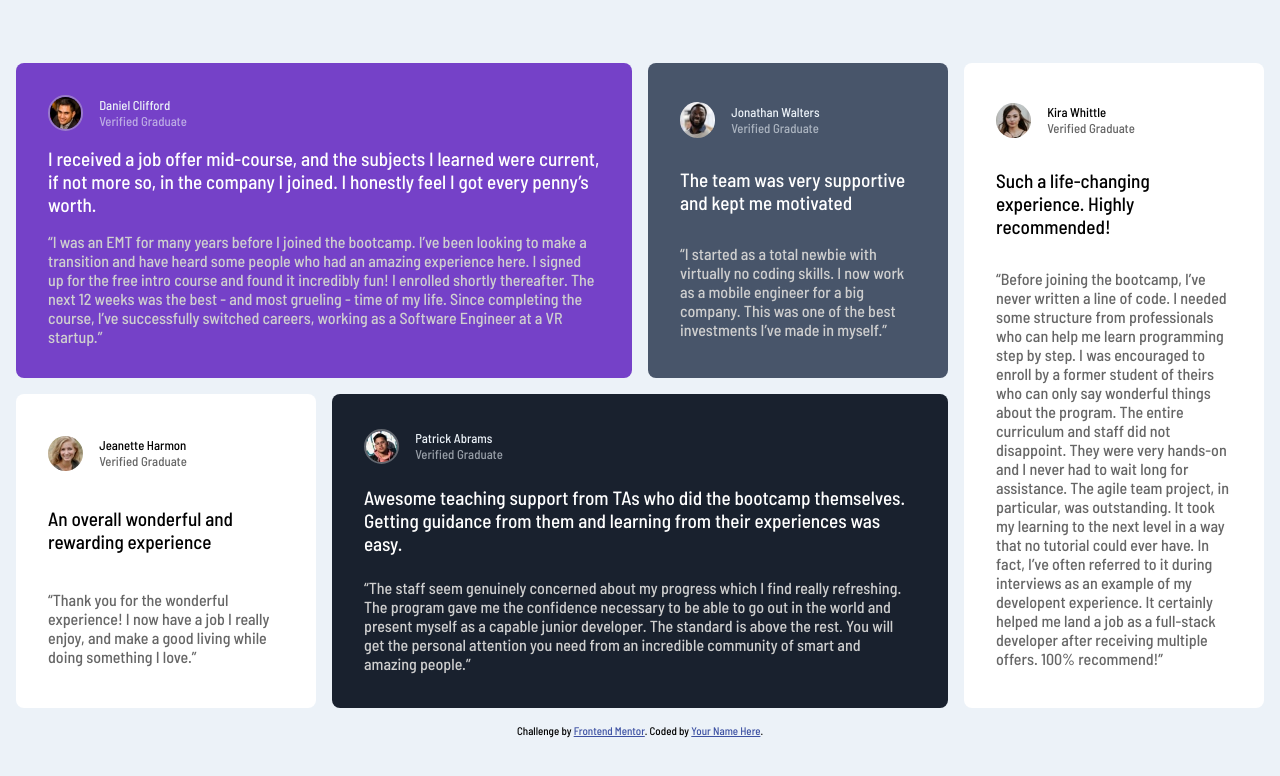
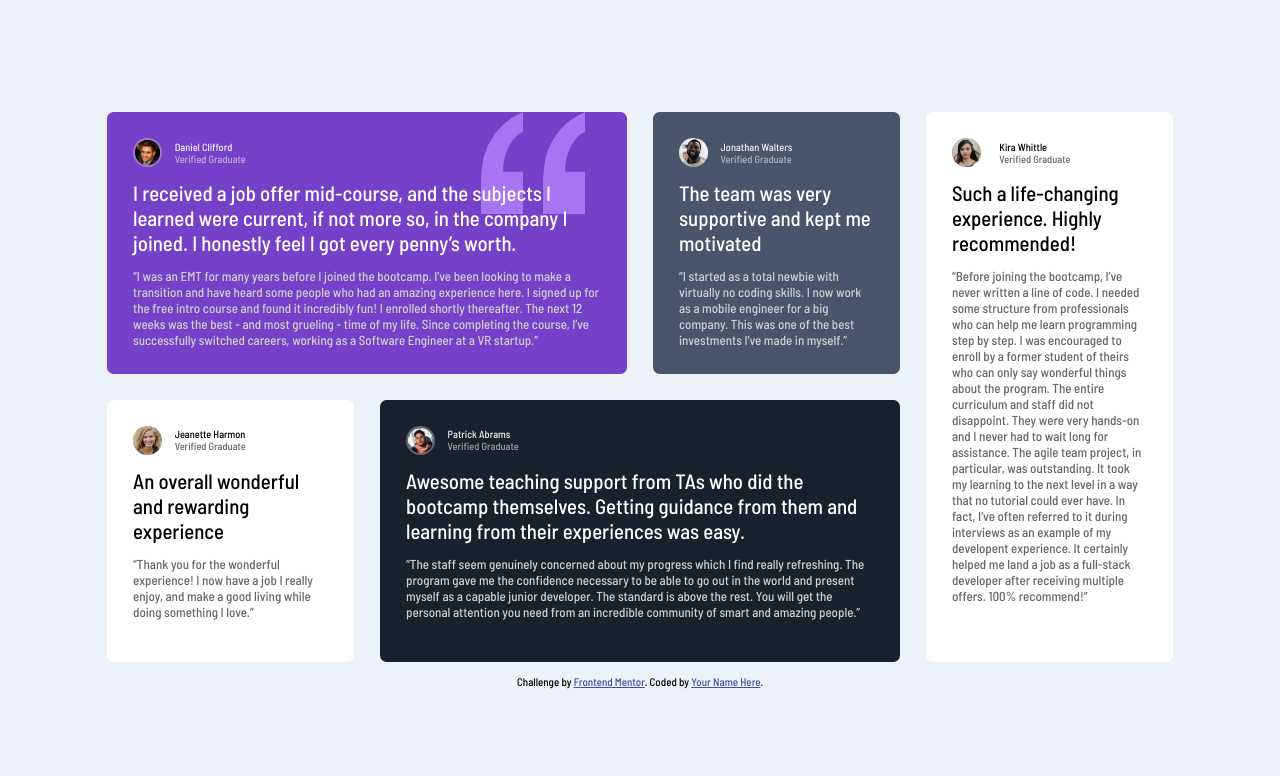
Before and after one commit to tonage72/testimonials-grid-section-main, a plain HTML site: page index.html in a window 1280 px wide. Drawn offline with Linux system fonts and the light colour scheme.

Commit message:
Challenge complete

```diff
--- a/css/styles.css
+++ b/css/styles.css
@@ -9,6 +9,7 @@
 html {
 	font-family: 'Barlow Semi Condensed', sans-serif;
 	font-weight: 500;
+	font-size: 13px;
 }
 
 body {
@@ -23,14 +24,15 @@ body {
 
 .main-grid {
 	display: grid;
-	gap: 1rem;
+	max-width: 95%;
+	gap: 2rem;
 	grid-template-columns: 100%;
 }
 
 [class*="card"] {
 	display: grid;
 	grid-template-columns: min-content auto;
-	grid-template-rows: auto auto auto;
+	grid-template-rows: min-content min-content min-content;
 	grid-template-areas:
 	"pic info"
 	"par par"
@@ -54,7 +56,7 @@ body {
 
 [class*="card"] .par {
 	grid-area: par;
-	font-size: 1.2rem;
+	font-size: 1.6rem;
 }
 
 [class*="card"] .par2 {
@@ -64,6 +66,9 @@ body {
 .card1 {
 	background-color: hsl(263, 55%, 52%);
 	color: white;
+	background-image: url("../images/bg-pattern-quotation.svg");
+	background-repeat: no-repeat;
+	background-position: right 10% top;
 }
 
 .card2 {
@@ -108,7 +113,7 @@ body {
 	border: 2px solid hsla(0, 0%, 81%, .4);
 }
 
-@media (min-width: 600px) {
+@media (min-width: 750px) {
 	.main-grid {
 		display: grid;
 		gap: 1rem;
@@ -117,6 +122,8 @@ body {
 		grid-template-areas:
 			"card1 card1 card2 card5"
 			"card3 card4 card4 card5";
+		gap: 2rem;
+		max-width: 85%;
 	}
 
 	.card1 {
```
